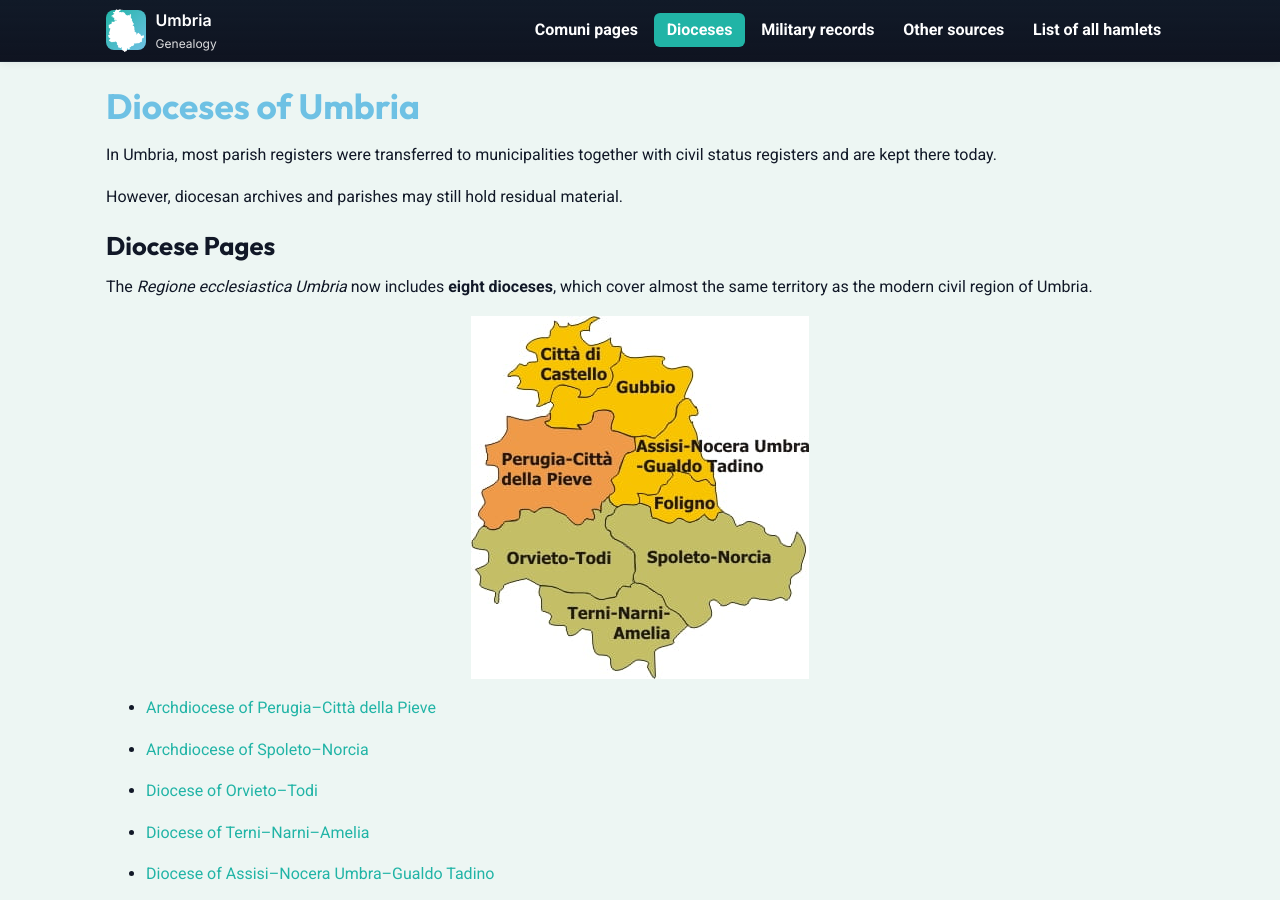
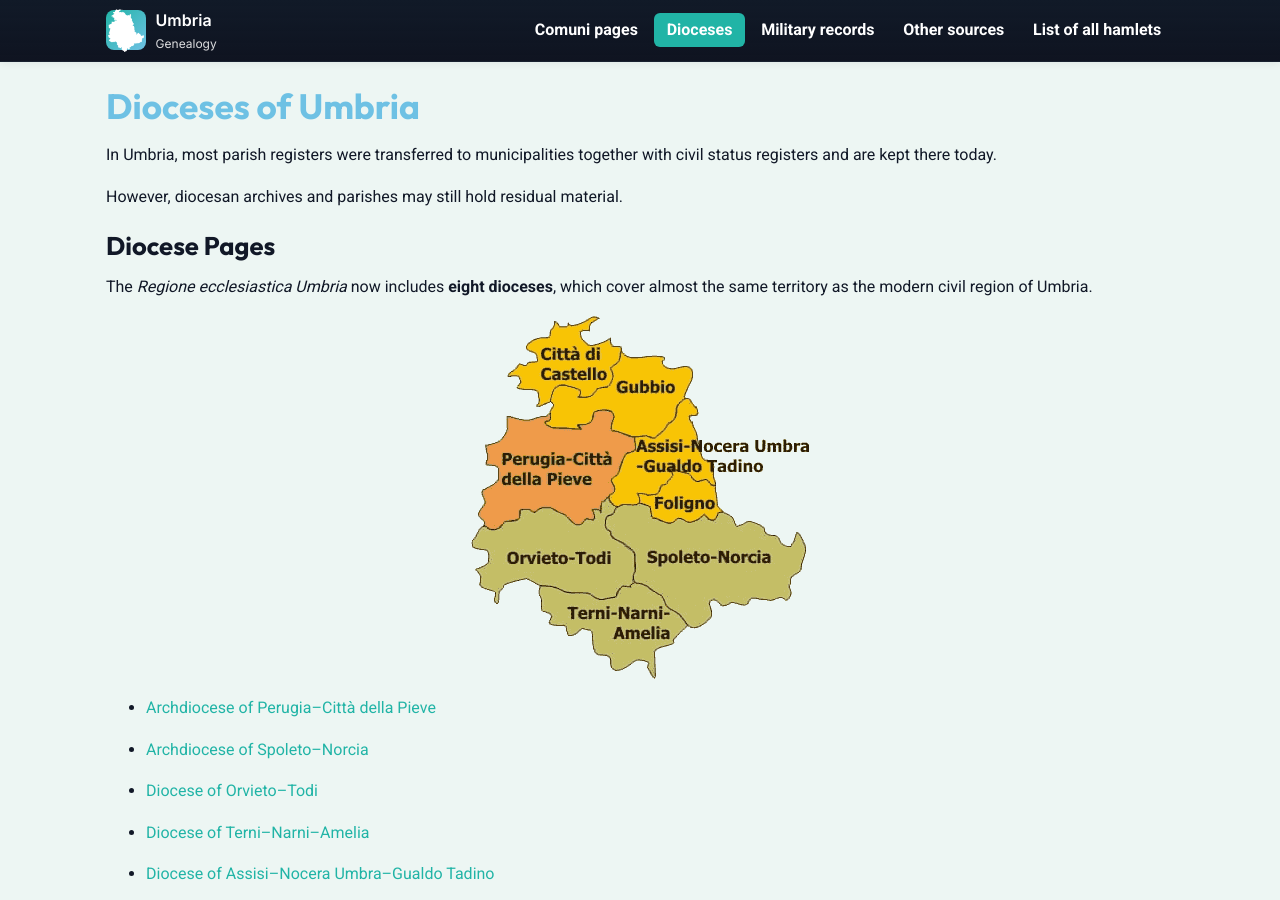
Before and after one commit to genealogy-umbria/genealogy-umbria.github.io, a Jekyll site: the page built from dioceses.md, in a window 1280 px wide and 900 px high. Built offline with Jekyll 4.4.1, drawn with Linux system fonts in a browser that asks for light colours; our own code applies the rules of GitHub Pages for plain Markdown files.

Commit message:
+ transparent png

```diff
--- a/dioceses.md
+++ b/dioceses.md
@@ -9,7 +9,7 @@ However, diocesan archives and parishes may still hold residual material.
 The *Regione ecclesiastica Umbria* now includes **eight dioceses**, which cover almost the same territory as the modern civil region of Umbria.
 
 
-![alt text](img/Regione_ecclesiastica_Umbria.jpg "Map")
+![alt text](img/Regione_ecclesiastica_Umbria.png "Map")
 
 - [Archdiocese of Perugia–Città della Pieve](dio/perugia.md)
 - [Archdiocese of Spoleto–Norcia](dio/spoleto.md)
```
Also changed, not shown: img/Regione_ecclesiastica_Umbria.jpg (deleted), img/Regione_ecclesiastica_Umbria.png (added).
